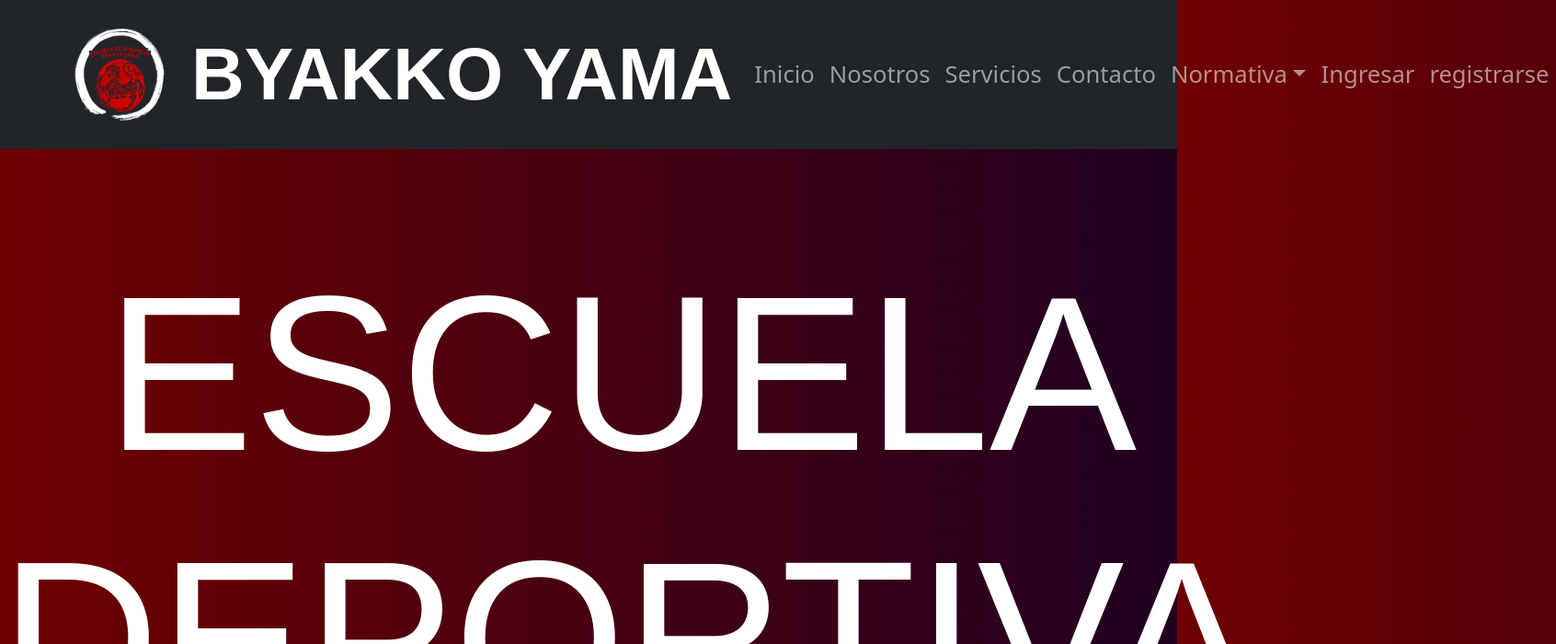
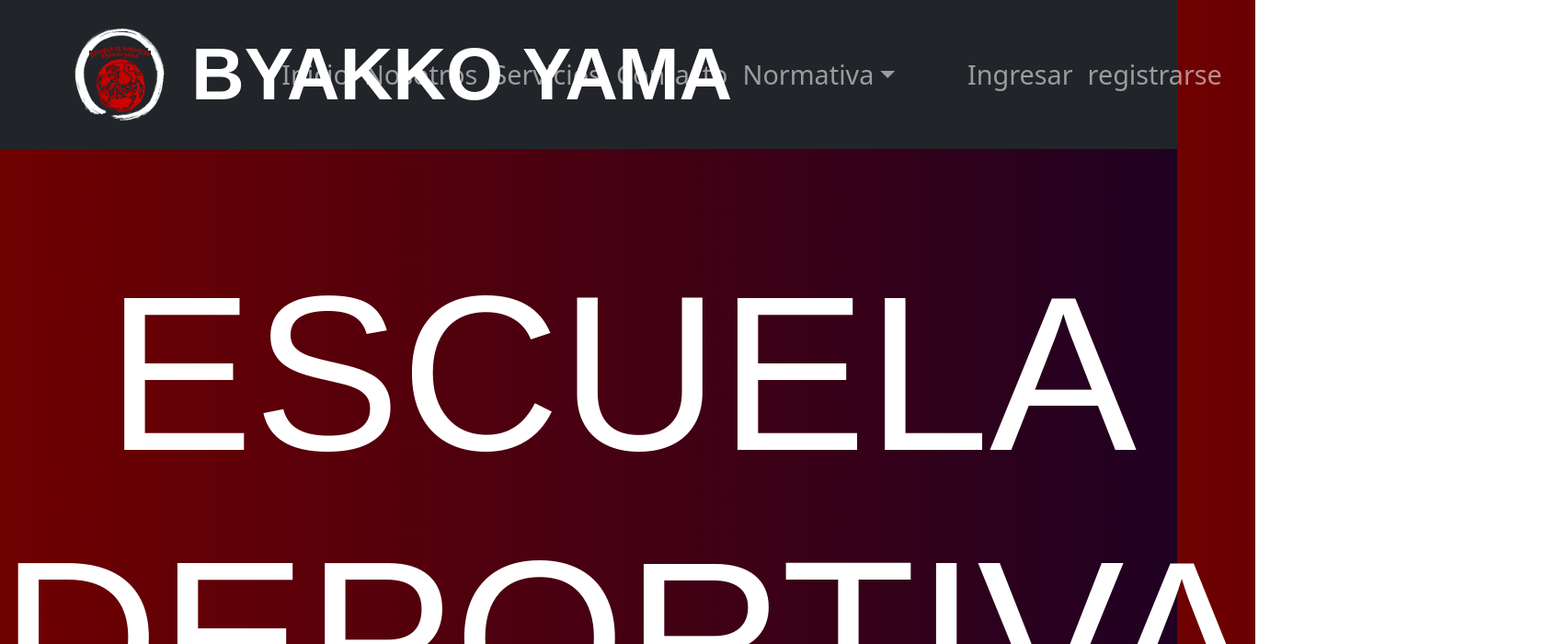
Before and after one commit to Aghent47/byakko, a React (Vite) app: page / in a window 1280 px wide. Shown: the top 700 px of the page at 92% size, 1692 px wide, since content can reach past the window. Built offline with nearby package versions, Linux system fonts and the light colour scheme; a web font is replaced by a local one.

Commit message:
style navbar 8/10

```diff
--- a/src/components/Nav.jsx
+++ b/src/components/Nav.jsx
@@ -14,7 +14,7 @@ export const Navb = () => {
             <Container className='containerNav'>
                 <Navbar.Brand href="#home"><b className='byakkoFont' >BYAKKO YAMA</b></Navbar.Brand>
                 <Navbar.Toggle aria-controls="responsive-navbar-nav" />
-                <Navbar.Collapse id="responsive-navbar-nav" className='responsive-navbar-nav'>
+                <Navbar.Collapse id="responsive-navbar-nav" className='responsive-navbar-nav1'>
                     <Nav className="me-auto">
                         <Nav.Link href="#inicio">Inicio</Nav.Link>
                         <Nav.Link href="#nosotros">Nosotros</Nav.Link>
@@ -32,13 +32,13 @@ export const Navb = () => {
                             </NavDropdown.Item>
                         </NavDropdown>
                     </Nav>
-                    <Nav className="me-auto">
-                        <Nav.Link href="#ingresar">Ingresar</Nav.Link>
+                </Navbar.Collapse>
+                <Nav className="me-auto">
+                        <Nav.Link className="ingresar" href="#ingresar">Ingresar</Nav.Link>
                         <Nav.Link eventKey={2} href="#registrase">
                             registrarse
-                        </Nav.Link>
+                </Nav.Link>
                     </Nav>
-                </Navbar.Collapse>
             </Container>
         </Navbar>
     );
--- a/src/index.css
+++ b/src/index.css
@@ -10,8 +10,8 @@ body{
   margin-left : 80px;
 }
 .containerNav{
-   margin-left: 0;
-    margin-right: 0px;
+  margin-left: 0;
+  margin-right: 0px;
 }
 /* :root{
   --clippy: polygon(0 0, 0 0, 0 100%, 0 100%);
@@ -28,8 +28,18 @@ body{
 
 }
 
+.responsive-navbar-nav1{
+  position: absolute;
+  left: 50% !important;
+  transform: translate(-50%);
+}
+
 .me-auto{
-  font-size: 1.6rem !important;
+  font-size: 1.8rem !important;
+  position: absolute;
+  left: 93% !important;
+  transform: translate(-50%);
+
 }
 
 .byakkoFont{
```
